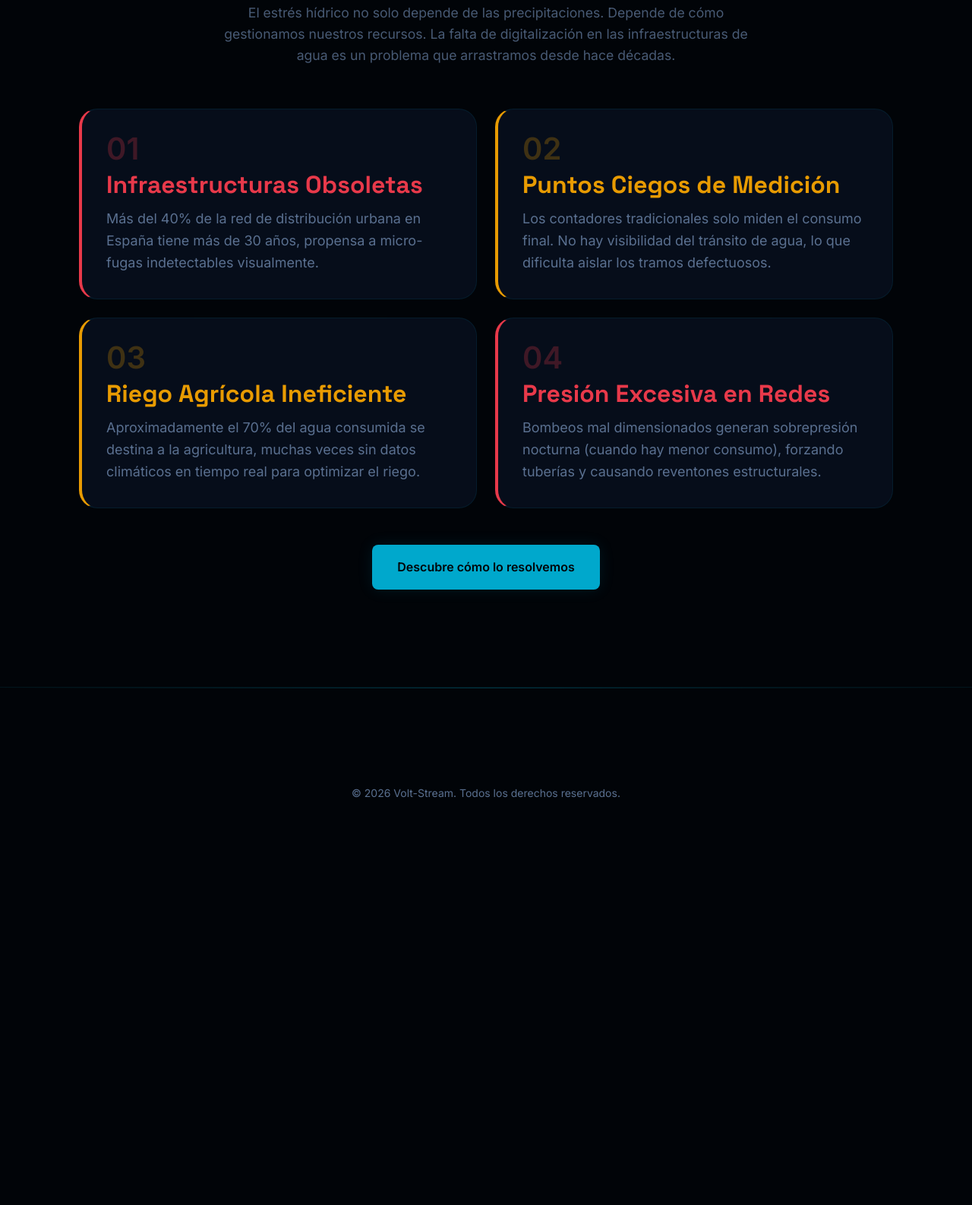
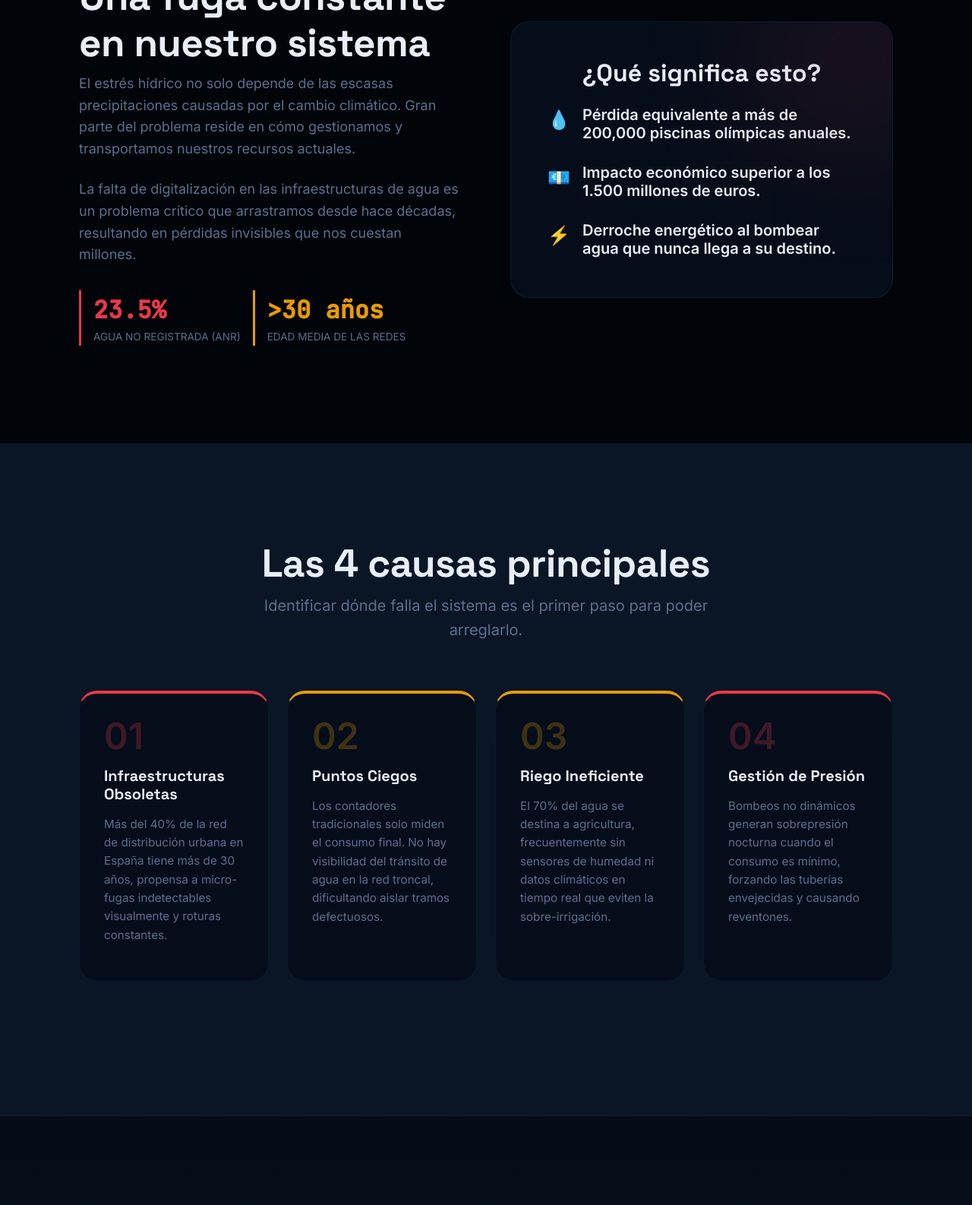
Before and after one commit to torneopadeluclesbautizo-alt/hackathon, a plain HTML site: page problema.html in a window 1280 px wide. Shown: the part 804-2390 px from the top of the page at 76% size. Before the commit the page ends 1892 px from the top, so only its background shows below. Drawn offline with Linux system fonts and the light colour scheme.

Commit message:
Add files via upload

```diff
--- a/problema.html
+++ b/problema.html
@@ -30,71 +30,146 @@
     </div>
   </nav>
 
-  <!-- INTERNAL HERO -->
-  <section class="section" style="padding-top: 150px; background: radial-gradient(circle at center, var(--surface-2) 0%, var(--bg) 100%);">
-    <div class="container text-center">
+  <!-- HERO SECTION -->
+  <section class="hero" style="min-height: 80vh; background: radial-gradient(circle at center, var(--surface-2) 0%, var(--bg) 100%);">
+    <div class="container hero-content text-center">
       <div class="badge fade-up">
         <div class="badge-dot" style="background: var(--danger); box-shadow: 0 0 10px var(--danger);"></div>
         Crisis Hídrica Nacional
       </div>
-      <h1 class="fade-up delay-100" style="margin-top: 1rem;">El coste de no actuar</h1>
-      <p class="section-subtitle fade-up delay-200" style="margin-top: 1rem;">España pierde 631 hectómetros cúbicos de agua al año. Una crisis silenciosa que exige soluciones inmediatas.</p>
+      <h1 class="fade-up delay-100" style="margin-top: 1.5rem;">El coste de <br/><span style="color: var(--danger)">no actuar</span></h1>
+      <p class="section-subtitle fade-up delay-200" style="margin-top: 1.5rem;">España pierde más de <strong>631 hectómetros cúbicos</strong> de agua al año. Una crisis silenciosa que impacta en nuestra economía, medio ambiente y futuro, exigiendo soluciones inmediatas y precisas.</p>
+    </div>
+  </section>
+
+  <!-- PANORAMA SECTION -->
+  <section class="section" style="border-top: 1px solid var(--border);">
+    <div class="container">
+      <div class="grid-2" style="align-items: center; gap: 4rem;">
+        <div class="fade-up">
+          <h2 class="section-title">Una fuga constante en nuestro sistema</h2>
+          <p style="margin-bottom: 1.5rem;">El estrés hídrico no solo depende de las escasas precipitaciones causadas por el cambio climático. Gran parte del problema reside en cómo gestionamos y transportamos nuestros recursos actuales.</p>
+          <p style="margin-bottom: 2rem;">La falta de digitalización en las infraestructuras de agua es un problema crítico que arrastramos desde hace décadas, resultando en pérdidas invisibles que nos cuestan millones.</p>
+          <div style="display: flex; gap: 1rem;">
+            <div style="border-left: 3px solid var(--danger); padding-left: 1rem;">
+              <div style="font-size: 2rem; font-family: var(--font-mono); font-weight: bold; color: var(--danger);">23.5%</div>
+              <div style="font-size: 0.85rem; color: var(--text-muted); text-transform: uppercase;">Agua no registrada (ANR)</div>
+            </div>
+            <div style="border-left: 3px solid var(--warning); padding-left: 1rem;">
+              <div style="font-size: 2rem; font-family: var(--font-mono); font-weight: bold; color: var(--warning);">>30 años</div>
+              <div style="font-size: 0.85rem; color: var(--text-muted); text-transform: uppercase;">Edad media de las redes</div>
+            </div>
+          </div>
+        </div>
+        <div class="glass-card fade-up delay-200" style="position: relative; overflow: hidden; padding: 3rem;">
+          <div style="position: absolute; top: -50px; right: -50px; width: 200px; height: 200px; background: var(--danger); filter: blur(100px); opacity: 0.2; border-radius: 50%;"></div>
+          <h3 style="margin-bottom: 1.5rem; text-align: center;">¿Qué significa esto?</h3>
+          <ul style="list-style: none; display: flex; flex-direction: column; gap: 1.5rem;">
+            <li style="display: flex; align-items: flex-start; gap: 1rem;">
+              <span style="font-size: 1.5rem;">💧</span>
+              <div>
+                <h4 style="margin-bottom: 0.25rem;">Pérdida equivalente a más de 200,000 piscinas olímpicas anuales.</h4>
+              </div>
+            </li>
+            <li style="display: flex; align-items: flex-start; gap: 1rem;">
+              <span style="font-size: 1.5rem;">💶</span>
+              <div>
+                <h4 style="margin-bottom: 0.25rem;">Impacto económico superior a los 1.500 millones de euros.</h4>
+              </div>
+            </li>
+            <li style="display: flex; align-items: flex-start; gap: 1rem;">
+              <span style="font-size: 1.5rem;">⚡</span>
+              <div>
+                <h4 style="margin-bottom: 0.25rem;">Derroche energético al bombear agua que nunca llega a su destino.</h4>
+              </div>
+            </li>
+          </ul>
+        </div>
+      </div>
     </div>
   </section>
 
   <!-- CAUSAS -->
-  <!-- CAUSAS -->
-<section class="section">
+  <section class="section" style="background: var(--surface-2); position: relative;">
     <div class="container">
-
-    <!-- Cabecera centrada a ancho completo -->
       <div class="text-center fade-up" style="max-width: 720px; margin: 0 auto 3.5rem;">
-      <h2 style="font-size: 2.5rem; margin-bottom: 1.25rem;">4 Causas principales de la pérdida de agua</h2>
-      <p style="font-size: 1.1rem; opacity: .8;">El estrés hídrico no solo depende de las precipitaciones. Depende de cómo gestionamos nuestros recursos. La falta de digitalización en las infraestructuras de agua es un problema que arrastramos desde hace décadas.</p>
+        <h2 class="section-title">Las 4 causas principales</h2>
+        <p class="section-subtitle">Identificar dónde falla el sistema es el primer paso para poder arreglarlo.</p>
       </div>
 
-    <!-- Grid 2×2 de tarjetas -->
-    <div style="display: grid; grid-template-columns: repeat(2, 1fr); gap: 1.5rem; margin-bottom: 3rem;">
-
-      <div class="glass-card fade-up" style="border-left: 4px solid var(--danger);">
-        <div style="font-size: 2.5rem; font-weight: 800; color: var(--danger); opacity: .25; line-height: 1; margin-bottom: .5rem;">01</div>
-        <h3 style="color: var(--danger); margin-bottom: .75rem;">Infraestructuras Obsoletas</h3>
-        <p style="margin: 0;">Más del 40% de la red de distribución urbana en España tiene más de 30 años, propensa a micro-fugas indetectables visualmente.</p>
+      <div style="display: grid; grid-template-columns: repeat(auto-fit, minmax(250px, 1fr)); gap: 1.5rem; margin-bottom: 3rem;">
+        <div class="glass-card fade-up" style="border-top: 4px solid var(--danger);">
+          <div style="font-size: 3rem; font-weight: 800; color: var(--danger); opacity: .25; line-height: 1; margin-bottom: 1rem;">01</div>
+          <h3 style="color: var(--text); margin-bottom: 1rem; font-size: 1.25rem;">Infraestructuras Obsoletas</h3>
+          <p style="font-size: 0.95rem;">Más del 40% de la red de distribución urbana en España tiene más de 30 años, propensa a micro-fugas indetectables visualmente y roturas constantes.</p>
         </div>
 
-      <div class="glass-card fade-up delay-100" style="border-left: 4px solid var(--warning);">
-        <div style="font-size: 2.5rem; font-weight: 800; color: var(--warning); opacity: .25; line-height: 1; margin-bottom: .5rem;">02</div>
-        <h3 style="color: var(--warning); margin-bottom: .75rem;">Puntos Ciegos de Medición</h3>
-        <p style="margin: 0;">Los contadores tradicionales solo miden el consumo final. No hay visibilidad del tránsito de agua, lo que dificulta aislar los tramos defectuosos.</p>
+        <div class="glass-card fade-up delay-100" style="border-top: 4px solid var(--warning);">
+          <div style="font-size: 3rem; font-weight: 800; color: var(--warning); opacity: .25; line-height: 1; margin-bottom: 1rem;">02</div>
+          <h3 style="color: var(--text); margin-bottom: 1rem; font-size: 1.25rem;">Puntos Ciegos</h3>
+          <p style="font-size: 0.95rem;">Los contadores tradicionales solo miden el consumo final. No hay visibilidad del tránsito de agua en la red troncal, dificultando aislar tramos defectuosos.</p>
         </div>
 
-      <div class="glass-card fade-up delay-200" style="border-left: 4px solid var(--warning);">
-        <div style="font-size: 2.5rem; font-weight: 800; color: var(--warning); opacity: .25; line-height: 1; margin-bottom: .5rem;">03</div>
-        <h3 style="color: var(--warning); margin-bottom: .75rem;">Riego Agrícola Ineficiente</h3>
-        <p style="margin: 0;">Aproximadamente el 70% del agua consumida se destina a la agricultura, muchas veces sin datos climáticos en tiempo real para optimizar el riego.</p>
+        <div class="glass-card fade-up delay-200" style="border-top: 4px solid var(--warning);">
+          <div style="font-size: 3rem; font-weight: 800; color: var(--warning); opacity: .25; line-height: 1; margin-bottom: 1rem;">03</div>
+          <h3 style="color: var(--text); margin-bottom: 1rem; font-size: 1.25rem;">Riego Ineficiente</h3>
+          <p style="font-size: 0.95rem;">El 70% del agua se destina a agricultura, frecuentemente sin sensores de humedad ni datos climáticos en tiempo real que eviten la sobre-irrigación.</p>
         </div>
 
-      <div class="glass-card fade-up delay-300" style="border-left: 4px solid var(--danger);">
-        <div style="font-size: 2.5rem; font-weight: 800; color: var(--danger); opacity: .25; line-height: 1; margin-bottom: .5rem;">04</div>
-        <h3 style="color: var(--danger); margin-bottom: .75rem;">Presión Excesiva en Redes</h3>
-        <p style="margin: 0;">Bombeos mal dimensionados generan sobrepresión nocturna (cuando hay menor consumo), forzando tuberías y causando reventones estructurales.</p>
+        <div class="glass-card fade-up delay-300" style="border-top: 4px solid var(--danger);">
+          <div style="font-size: 3rem; font-weight: 800; color: var(--danger); opacity: .25; line-height: 1; margin-bottom: 1rem;">04</div>
+          <h3 style="color: var(--text); margin-bottom: 1rem; font-size: 1.25rem;">Gestión de Presión</h3>
+          <p style="font-size: 0.95rem;">Bombeos no dinámicos generan sobrepresión nocturna cuando el consumo es mínimo, forzando las tuberías envejecidas y causando reventones.</p>
         </div>
-
       </div>
-
-    <!-- CTA centrado -->
-    <div class="text-center fade-up">
-      <a href="solucion.html" class="btn btn-primary">Descubre cómo lo resolvemos</a>
-    </div>
-
     </div>
   </section>
 
-  <!-- FOOTER (Simplificado para brevedad) -->
+  <!-- CTA -->
+  <section class="section" style="background: var(--grad-surface); border-top: 1px solid var(--border); text-align: center;">
+    <div class="container fade-up">
+      <h2 class="section-title">Es hora de evolucionar la red</h2>
+      <p class="section-subtitle" style="margin-bottom: 2rem;">No podemos seguir gestionando el recurso más valioso con herramientas del siglo pasado.</p>
+      <div style="display: flex; gap: 1rem; justify-content: center;">
+        <a href="solucion.html" class="btn btn-primary">Descubre nuestra solución</a>
+        <a href="estadisticas.html" class="btn btn-outline">Ver estadísticas del impacto</a>
+      </div>
+    </div>
+  </section>
+
+  <!-- FOOTER -->
   <footer class="footer">
-    <div class="container text-center">
-      <div class="footer-bottom" style="justify-content: center; border: none; padding-top: 0;">
+    <div class="container">
+      <div class="footer-grid">
+        <div class="footer-brand">
+          <a href="index.html" class="nav-logo" style="margin-bottom: 1rem;">
+            <img src="logo.jpeg" alt="Volt-Stream Logo" class="nav-logo-img">
+            Volt-Stream
+          </a>
+          <p>Anticipamos el consumo. Transformamos el futuro del agua en España con Inteligencia Artificial.</p>
+        </div>
+        <div class="footer-col">
+          <h4>Plataforma</h4>
+          <a href="solucion.html">Servicios</a>
+          <a href="solucion.html#tecnologia">Tecnología</a>
+          <a href="estadisticas.html">Dashboard</a>
+        </div>
+        <div class="footer-col">
+          <h4>Compañía</h4>
+          <a href="nosotros.html">Nosotros</a>
+          <a href="cobertura.html">Cobertura</a>
+          <a href="contacto.html">Contacto</a>
+        </div>
+        <div class="footer-col">
+          <h4>Legal</h4>
+          <a href="#">Privacidad</a>
+          <a href="#">Términos</a>
+          <a href="#">Cookies</a>
+        </div>
+      </div>
+      <div class="footer-bottom">
         <span>&copy; 2026 Volt-Stream. Todos los derechos reservados.</span>
+        <span>Hecho con 💧 y IA en Madrid</span>
       </div>
     </div>
   </footer>
```
Lines whose indentation alone changed are shown as unchanged.
